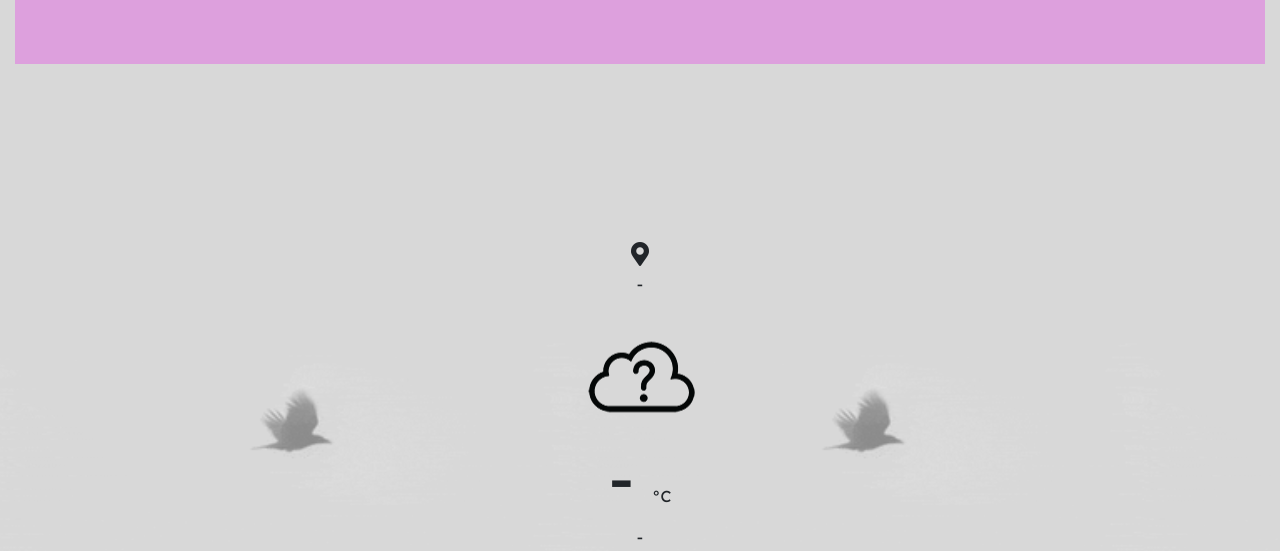
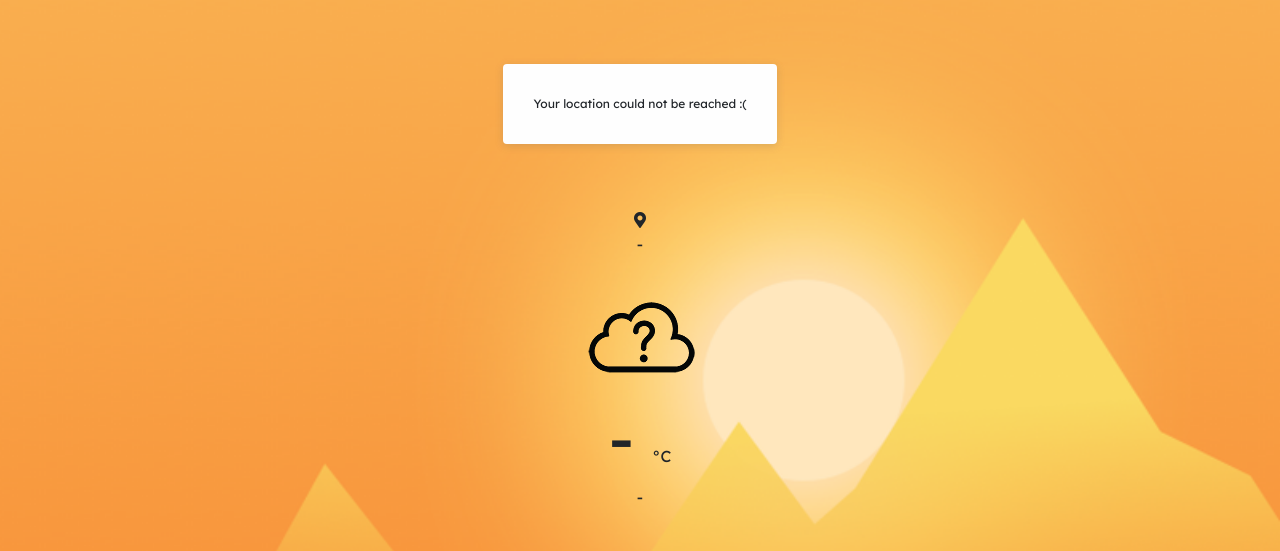
Before and after one commit to kotomyrau/weather-project, a PHP site: page / in a window 1280 px wide. Shown: the top 551 px of the page. Run offline with PHP 8.4, Linux system fonts and the light colour scheme; some libraries are stand-ins or nearby versions.

Commit message:
basic layout done

```diff
--- a/app.js
+++ b/app.js
@@ -45,7 +45,7 @@
 
 // GET WEATHER FROM API PROVIDER
 function getWeather(latitude, longitude){
-    let api = `https://weather-music-kmuproject.herokuapp.com/http://api.openweathermap.org/data/2.5/weather?lat=${latitude}&lon=${longitude}&appid=${key}`;
+    let api = `http://api.openweathermap.org/data/2.5/weather?lat=${latitude}&lon=${longitude}&appid=${key}`;
 
     fetch(api)
         .then(function(response){
@@ -71,7 +71,7 @@
 function displayWeather(){
     iconElement.innerHTML = `<img src="icons/${weather.iconId}.png"/>`;
     tempElement.innerHTML = `${weather.temperature.value}<span>°C</span>`;
-    descElement.innerHTML = weather.description + weather.iconId + weather.main;
+    descElement.innerHTML = weather.description;
     locationElement.innerHTML = `${weather.city}, ${weather.country}`;
     // if(weather.main.toLowerCase() == "rain") {
     //     const rainURI = "37i9dQZF1DXbvABJXBIyiY";
@@ -108,88 +108,88 @@
         if(dayOrNight == "d"){
             // beats & rhymes
             const storm_D_URI = "37i9dQZF1DXcA6dRp8rwj6";
-            spotifyURI.innerHTML = `<iframe src="https://open.spotify.com/embed/playlist/${storm_D_URI}" width="100%" height="240" frameborder="0" allowtransparency="true" allow="encrypted-media"></iframe>`;
+            spotifyURI.innerHTML = `<iframe src="https://open.spotify.com/embed/playlist/${storm_D_URI}" width="50%" height="100vh" frameborder="0" allowtransparency="true" allow="encrypted-media"></iframe>`;
         } else if(dayOrNight == "n"){
             // dark & stormy
             const storm_N_URI = "37i9dQZF1DX2pSTOxoPbx9";
-            spotifyURI.innerHTML = `<iframe src="https://open.spotify.com/embed/playlist/${storm_N_URI}" width="100%" height="240" frameborder="0" allowtransparency="true" allow="encrypted-media"></iframe>`;
+            spotifyURI.innerHTML = `<iframe src="https://open.spotify.com/embed/playlist/${storm_N_URI}" width="50%" height="100vh" frameborder="0" allowtransparency="true" allow="encrypted-media"></iframe>`;
         }
         break;
         case "rain":
             if(dayOrNight == "d"){
                 // rainy day
                 const rain_D_URI = "37i9dQZF1DXbvABJXBIyiY";
-                spotifyURI.innerHTML = `<iframe src="https://open.spotify.com/embed/playlist/${rain_D_URI}" width="100%" height="240" frameborder="0" allowtransparency="true" allow="encrypted-media"></iframe>`;
+                spotifyURI.innerHTML = `<iframe src="https://open.spotify.com/embed/playlist/${rain_D_URI}" width="50%" height="100vh" frameborder="0" allowtransparency="true" allow="encrypted-media"></iframe>`;
             } else if(dayOrNight == "n"){
                 // spotify & chill
                 const rain_N_URI = "37i9dQZF1DX7ZnTv0GKubq";
-                spotifyURI.innerHTML = `<iframe src="https://open.spotify.com/embed/playlist/${rain_N_URI}" width="100%" height="240" frameborder="0" allowtransparency="true" allow="encrypted-media"></iframe>`;
+                spotifyURI.innerHTML = `<iframe src="https://open.spotify.com/embed/playlist/${rain_N_URI}" width="50%" height="100vh" frameborder="0" allowtransparency="true" allow="encrypted-media"></iframe>`;
             }
             break;
         case "drizzle":
             if(dayOrNight == "d"){
                 // creamy
                 const drizzle_D_URI = "37i9dQZF1DXdgz8ZB7c2CP";
-                spotifyURI.innerHTML = `<iframe src="https://open.spotify.com/embed/playlist/${drizzle_D_URI}" width="100%" height="240" frameborder="0" allowtransparency="true" allow="encrypted-media"></iframe>`;
+                spotifyURI.innerHTML = `<iframe src="https://open.spotify.com/embed/playlist/${drizzle_D_URI}" width="50%" height="100vh" frameborder="0" allowtransparency="true" allow="encrypted-media"></iframe>`;
             } else if(dayOrNight == "n"){
                 // chill vibes
                 const drizzle_N_URI = "37i9dQZF1DX889U0CL85jj";
-                spotifyURI.innerHTML = `<iframe src="https://open.spotify.com/embed/playlist/${drizzle_N_URI}" width="100%" height="240" frameborder="0" allowtransparency="true" allow="encrypted-media"></iframe>`;
+                spotifyURI.innerHTML = `<iframe src="https://open.spotify.com/embed/playlist/${drizzle_N_URI}" width="50%" height="100vh" frameborder="0" allowtransparency="true" allow="encrypted-media"></iframe>`;
             }
             break;
         case "snow":
             if(dayOrNight == "d"){
                 // coffee & chill
                 const snow_D_URI = "37i9dQZF1DXa1BeMIGX5Du";
-                spotifyURI.innerHTML = `<iframe src="https://open.spotify.com/embed/playlist/${snow_D_URI}" width="100%" height="240" frameborder="0" allowtransparency="true" allow="encrypted-media"></iframe>`;
+                spotifyURI.innerHTML = `<iframe src="https://open.spotify.com/embed/playlist/${snow_D_URI}" width="50%" height="100vh" frameborder="0" allowtransparency="true" allow="encrypted-media"></iframe>`;
             } else if(dayOrNight == "n"){
                 // winter sounds
                 const snow_N_URI = "37i9dQZF1DX4H7FFUM2osB";
-                spotifyURI.innerHTML = `<iframe src="https://open.spotify.com/embed/playlist/${snow_N_URI}" width="100%" height="240" frameborder="0" allowtransparency="true" allow="encrypted-media"></iframe>`;
+                spotifyURI.innerHTML = `<iframe src="https://open.spotify.com/embed/playlist/${snow_N_URI}" width="50%" height="100vh" frameborder="0" allowtransparency="true" allow="encrypted-media"></iframe>`;
             }
             break;
         case (atmosphere == "5"):
             if(dayOrNight == "d"){
                 // duvet day
                 const atmosphere_D_URI = "37i9dQZF1DXdNR7UbdVQiC";
-                spotifyURI.innerHTML = `<iframe src="https://open.spotify.com/embed/playlist/${atmosphere_D_URI}" width="100%" height="240" frameborder="0" allowtransparency="true" allow="encrypted-media"></iframe>`;
+                spotifyURI.innerHTML = `<iframe src="https://open.spotify.com/embed/playlist/${atmosphere_D_URI}" width="50%" height="100vh" frameborder="0" allowtransparency="true" allow="encrypted-media"></iframe>`;
             } else if(dayOrNight == "n"){
                 // all the feels
                 const atmosphere_N_URI = "37i9dQZF1DX7gIoKXt0gmx";
-                spotifyURI.innerHTML = `<iframe src="https://open.spotify.com/embed/playlist/${atmosphere_N_URI}" width="100%" height="240" frameborder="0" allowtransparency="true" allow="encrypted-media"></iframe>`;
+                spotifyURI.innerHTML = `<iframe src="https://open.spotify.com/embed/playlist/${atmosphere_N_URI}" width="50%" height="100vh" frameborder="0" allowtransparency="true" allow="encrypted-media"></iframe>`;
             }
             break;
         case "clouds":
             if(dayOrNight == "d"){
                 // chill hits
                 const clouds_D_URI = "37i9dQZF1DX4WYpdgoIcn6";
-                spotifyURI.innerHTML = `<iframe src="https://open.spotify.com/embed/playlist/${clouds_D_URI}" width="100%" height="240" frameborder="0" allowtransparency="true" allow="encrypted-media"></iframe>`;
+                spotifyURI.innerHTML = `<iframe src="https://open.spotify.com/embed/playlist/${clouds_D_URI}" width="50%" height="100vh" frameborder="0" allowtransparency="true" allow="encrypted-media"></iframe>`;
             } else if(dayOrNight == "n"){
                 // sweater weather instrumentals
                 const clouds_N_URI = "37i9dQZF1DWUvZBXGjNCU4";
-                spotifyURI.innerHTML = `<iframe src="https://open.spotify.com/embed/playlist/${clouds_N_URI}" width="100%" height="240" frameborder="0" allowtransparency="true" allow="encrypted-media"></iframe>`;
+                spotifyURI.innerHTML = `<iframe src="https://open.spotify.com/embed/playlist/${clouds_N_URI}" width="50%" height="100vh" frameborder="0" allowtransparency="true" allow="encrypted-media"></iframe>`;
             }
             break;
         case "clear":
             if(dayOrNight == "d"){
                 // happy beats
                 const clouds_D_URI = "37i9dQZF1DWSf2RDTDayIx";
-                spotifyURI.innerHTML = `<iframe src="https://open.spotify.com/embed/playlist/${clouds_D_URI}" width="100%" height="240" frameborder="0" allowtransparency="true" allow="encrypted-media"></iframe>`;
+                spotifyURI.innerHTML = `<iframe src="https://open.spotify.com/embed/playlist/${clouds_D_URI}" width="50%" height="100vh" frameborder="0" allowtransparency="true" allow="encrypted-media"></iframe>`;
             } else if(dayOrNight == "n"){
                 // night pop
                 const clouds_N_URI = "37i9dQZF1DXbcP8BbYEQaO";
-                spotifyURI.innerHTML = `<iframe src="https://open.spotify.com/embed/playlist/${clouds_N_URI}" width="100%" height="240" frameborder="0" allowtransparency="true" allow="encrypted-media"></iframe>`;
+                spotifyURI.innerHTML = `<iframe src="https://open.spotify.com/embed/playlist/${clouds_N_URI}" width="50%" height="100vh" frameborder="0" allowtransparency="true" allow="encrypted-media"></iframe>`;
             }
             break;
         default:
             if(dayOrNight == "d"){
                 // duvet day
                 const atmosphere_D_URI = "37i9dQZF1DXdNR7UbdVQiC";
-                spotifyURI.innerHTML = `<iframe src="https://open.spotify.com/embed/playlist/${atmosphere_D_URI}" width="100%" height="240" frameborder="0" allowtransparency="true" allow="encrypted-media"></iframe>`;
+                spotifyURI.innerHTML = `<iframe src="https://open.spotify.com/embed/playlist/${atmosphere_D_URI}" width="50%" height="100vh" frameborder="0" allowtransparency="true" allow="encrypted-media"></iframe>`;
             } else if(dayOrNight == "n"){
                 // all the feels
                 const atmosphere_N_URI = "37i9dQZF1DX7gIoKXt0gmx";
-                spotifyURI.innerHTML = `<iframe src="https://open.spotify.com/embed/playlist/${atmosphere_N_URI}" width="100%" height="240" frameborder="0" allowtransparency="true" allow="encrypted-media"></iframe>`;
+                spotifyURI.innerHTML = `<iframe src="https://open.spotify.com/embed/playlist/${atmosphere_N_URI}" width="50%" height="100vh" frameborder="0" allowtransparency="true" allow="encrypted-media"></iframe>`;
             }
             break;
         }
--- a/index.html
+++ b/index.html
@@ -17,7 +17,7 @@
     <body>
         <div class="container-fluid">
             <div class="notification">
-                <!-- <p>this isnt working</p> -->
+                <p>Your location could not be reached :(</p>
             </div>
             <div class="weather-container">
                 <div class="location-icon">
@@ -38,10 +38,11 @@
             </div>
             <div class="music-container">
                 <div class="spotify-uri">
-                    <iframe src="https://open.spotify.com/embed/playlist/37i9dQZF1DXcBWIGoYBM5M" width="100%" height="240" frameborder="0" allowtransparency="true" allow="encrypted-media"></iframe>
+                    <iframe src="https://open.spotify.com/embed/playlist/37i9dQZF1DXcBWIGoYBM5M" width="50%" height="100vh frameborder="0" allowtransparency="true" allow="encrypted-media"></iframe>
                 </div>
             </div>
         </div>
+
     </body>
 </html>
 
--- a/style.css
+++ b/style.css
@@ -2,10 +2,13 @@
     font-family: "Lexend Deca", sans-serif;
 }
 
+
 .container-fluid{
     /* background-color: pink; */
-    background-image: url("bird.gif");
-    background-size: contain;
+    margin: 0;
+    background-image: url("day.png");
+    background-size: cover;
+    padding: 8vh;
     /* margin: 0 auto; */
     text-align: center;
     height: 100vh;
@@ -15,27 +18,46 @@
     justify-content: space-between; */
 }
 
+.notification {
+    background-color: #FEFEFE;
+    border-radius: 4px;
+    box-shadow: rgba(99, 99, 99, 0.2) 0px 2px 8px 0px;
+    font-size: 12px;
+    height: 80px;
+    line-height: 20px;
+    margin: auto;
+    padding: 30px;
+    white-space: nowrap;
+    width: fit-content;
+}
+
 .weather-container{
-    margin: 0;
-    position: absolute;
-    top: 50%;
+    margin: 8vh auto;
+    height: auto;
+    /* position: absolute; */
+    /* top: 50%;
     left: 50%;
     -ms-transform: translate(-50%, -50%);
-    transform: translate(-50%, -50%);
+    transform: translate(-50%, -50%); */
 
 }
-.notification{
-    background-color:plum;
-    height: 8vh;
+
+
+
+iframe {
+    border-radius: 5px;
+    border: 10px solid pink;
 }
+
+
 .location-icon {
-    font-size: 24px;
+    font-size: 2vh;
 }
 .user-location p {
     /* text-transform: uppercase; */
 }
 .temperature-value h4 {
-    font-size: 64px;
+    font-size: 8vh;
 }
 
 .temperature-value span {
@@ -44,23 +66,19 @@
 
 .temperature-description {
     text-transform: uppercase;
+    font-size: 2vh;
 }
 .music-container {
-    background-color: black;
-    border-top-left-radius: 50px;
-    border-top-right-radius: 50px;
-    display: flex;
-    justify-content: center;
-    position: absolute;
-    bottom: 0;
+    /* background-color: yellow; */
+    /* display: flex;
+    justify-content: center; */
+    /* position: absolute; */
+    /* bottom: 0; */
     /* display: flex; */
     /* justify-content: center; */
-    height: fit-content;
+    /* height: fit-content; */
+    /* width: 100%; */
+}
+.spotify-uri {
     width: 100%;
 }
-
-.spotify-uri{
-    position: absolute;
-    bottom: 0;
-    width: 100vw;
-}
```
Also changed, not shown: day.png (added), night.png (added).
